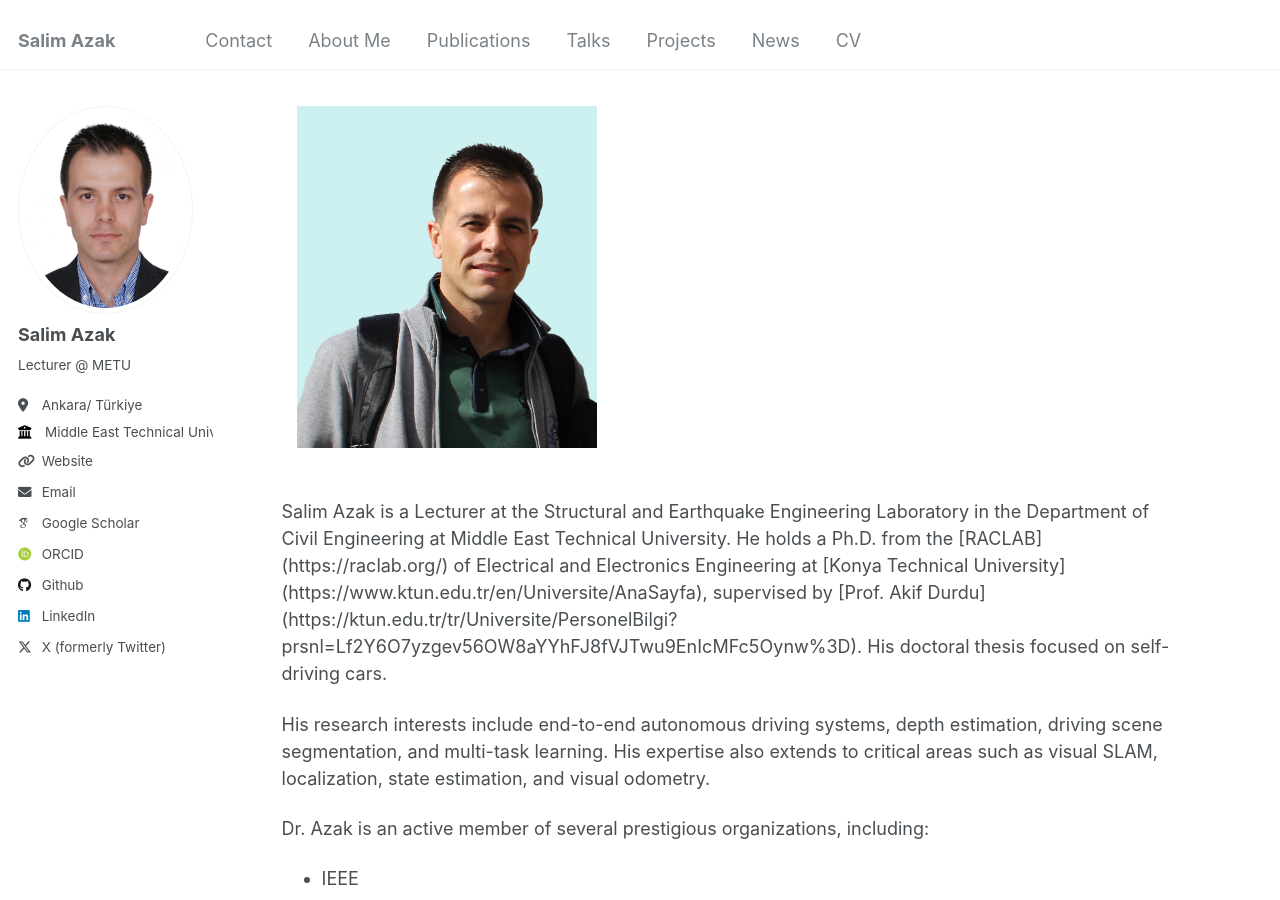
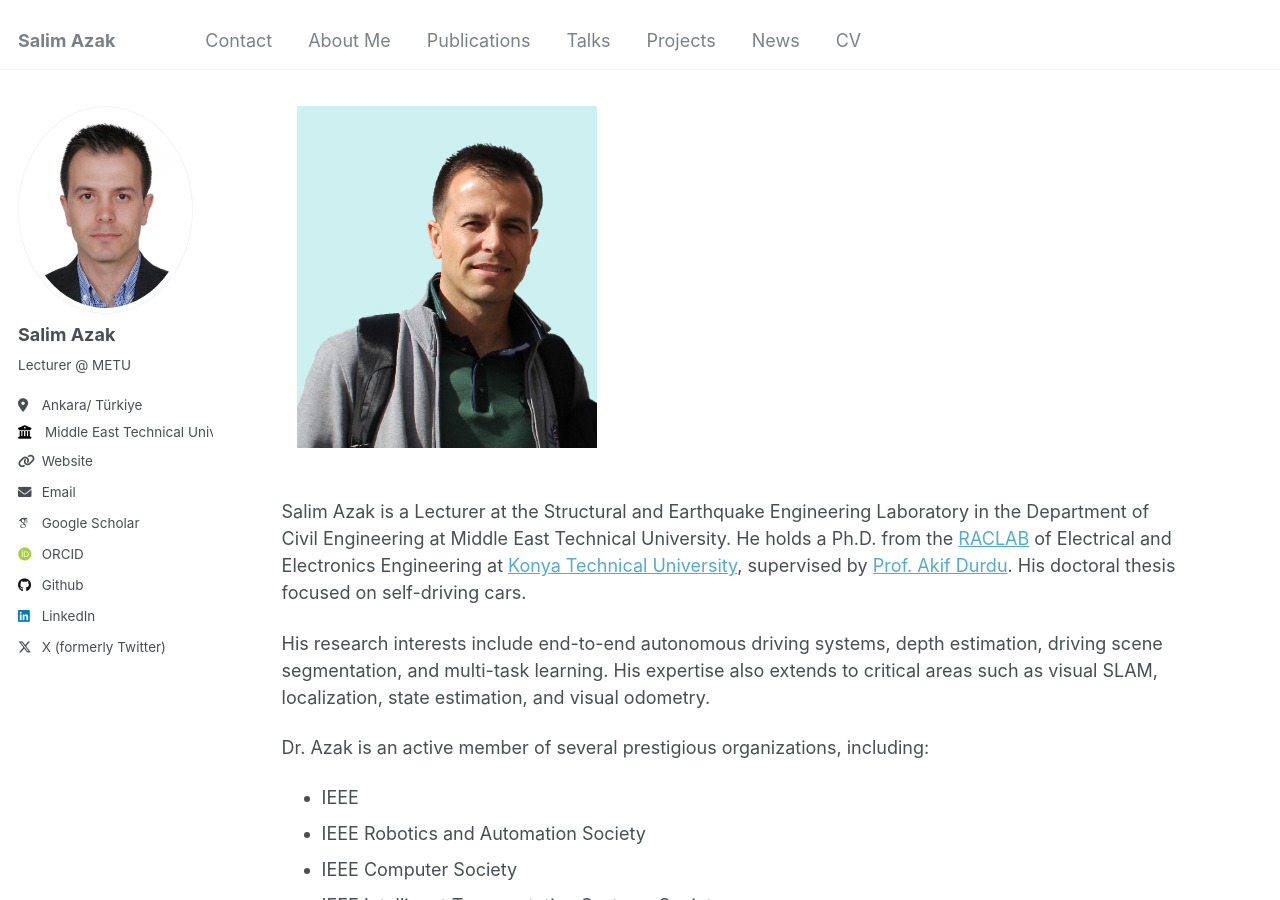
Before and after one commit to salimazak/salimazak.github.io, a Jekyll site: the page built from aboutme/index.md, in a window 1280 px wide and 900 px high. Built offline with Jekyll 4.4.1, drawn with Linux system fonts in a browser that asks for light colours; some web fonts are replaced; our own code applies the rules of GitHub Pages for plain Markdown files.

Commit message:
Update index.md

```diff
--- a/aboutme/index.md
+++ b/aboutme/index.md
@@ -1,32 +1,28 @@
-
 <img src="/images/SA2.JPG" alt="SA2" style="float: left; width: 300px; margin-left: 15px; margin-right: 30px; margin-bottom: 50px;">
 
-
 <div class="text-container">
-  <p>Salim Azak is a Lecturer at the Structural and Earthquake Engineering Laboratory in the Department of Civil Engineering at Middle East Technical University. He holds a Ph.D. from the [RACLAB](https://raclab.org/) of Electrical and Electronics Engineering at [Konya Technical University](https://www.ktun.edu.tr/en/Universite/AnaSayfa), supervised by [Prof. Akif Durdu](https://ktun.edu.tr/tr/Universite/PersonelBilgi?prsnl=Lf2Y6O7yzgev56OW8aYYhFJ8fVJTwu9EnIcMFc5Oynw%3D). His doctoral thesis focused on self-driving cars.</p>
+  <p>Salim Azak is a Lecturer at the Structural and Earthquake Engineering Laboratory in the Department of Civil Engineering at Middle East Technical University. He holds a Ph.D. from the <a href="https://raclab.org/">RACLAB</a> of Electrical and Electronics Engineering at <a href="https://www.ktun.edu.tr/en/Universite/AnaSayfa">Konya Technical University</a>, supervised by <a href="https://ktun.edu.tr/tr/Universite/PersonelBilgi?prsnl=Lf2Y6O7yzgev56OW8aYYhFJ8fVJTwu9EnIcMFc5Oynw%3D">Prof. Akif Durdu</a>. His doctoral thesis focused on self-driving cars.</p>
 
   <p>His research interests include end-to-end autonomous driving systems, depth estimation, driving scene segmentation, and multi-task learning. His expertise also extends to critical areas such as visual SLAM, localization, state estimation, and visual odometry.</p>
 
-  <p>Dr. Azak is an active member of several prestigious organizations, including:
-    <ul>
-      <li>IEEE</li>
-      <li>IEEE Robotics and Automation Society</li>
-      <li>IEEE Computer Society</li>
-      <li>IEEE Intelligent Transportation Systems Society</li>
-      <li>IEEE Signal Processing Society</li>
-      <li>Pattern Analysis and Machine Intelligence Technical Committee (PAMI-TC)</li>
-    </ul>
-  </p>
+  <p>Dr. Azak is an active member of several prestigious organizations, including:</p>
+  <ul>
+    <li>IEEE</li>
+    <li>IEEE Robotics and Automation Society</li>
+    <li>IEEE Computer Society</li>
+    <li>IEEE Intelligent Transportation Systems Society</li>
+    <li>IEEE Signal Processing Society</li>
+    <li>Pattern Analysis and Machine Intelligence Technical Committee (PAMI-TC)</li>
+  </ul>
 
-  <p>Dr. Azak has also served as a reviewer for numerous transactions, journals, and international conferences, including:
-    <ul>
-      <li>IEEE Transactions on Robotics</li>
-      <li>IEEE Robotics and Automation Letters</li>
-      <li>IJRR (International Journal of Robotics Research)</li>
-      <li>Electronic Letters</li>
-      <li>ICRA (IEEE International Conference on Robotics and Automation)</li>
-      <li>IROS (IEEE/RSJ International Conference on Intelligent Robots and Systems)</li>
-      <li>ITSC (IEEE Intelligent Transportation Systems Conference)</li>
-    </ul>
-  </p>
+  <p>Dr. Azak has also served as a reviewer for numerous transactions, journals, and international conferences, including:</p>
+  <ul>
+    <li>IEEE Transactions on Robotics</li>
+    <li>IEEE Robotics and Automation Letters</li>
+    <li>IJRR (International Journal of Robotics Research)</li>
+    <li>Electronic Letters</li>
+    <li>ICRA (IEEE International Conference on Robotics and Automation)</li>
+    <li>IROS (IEEE/RSJ International Conference on Intelligent Robots and Systems)</li>
+    <li>ITSC (IEEE Intelligent Transportation Systems Conference)</li>
+  </ul>
 </div>
```
